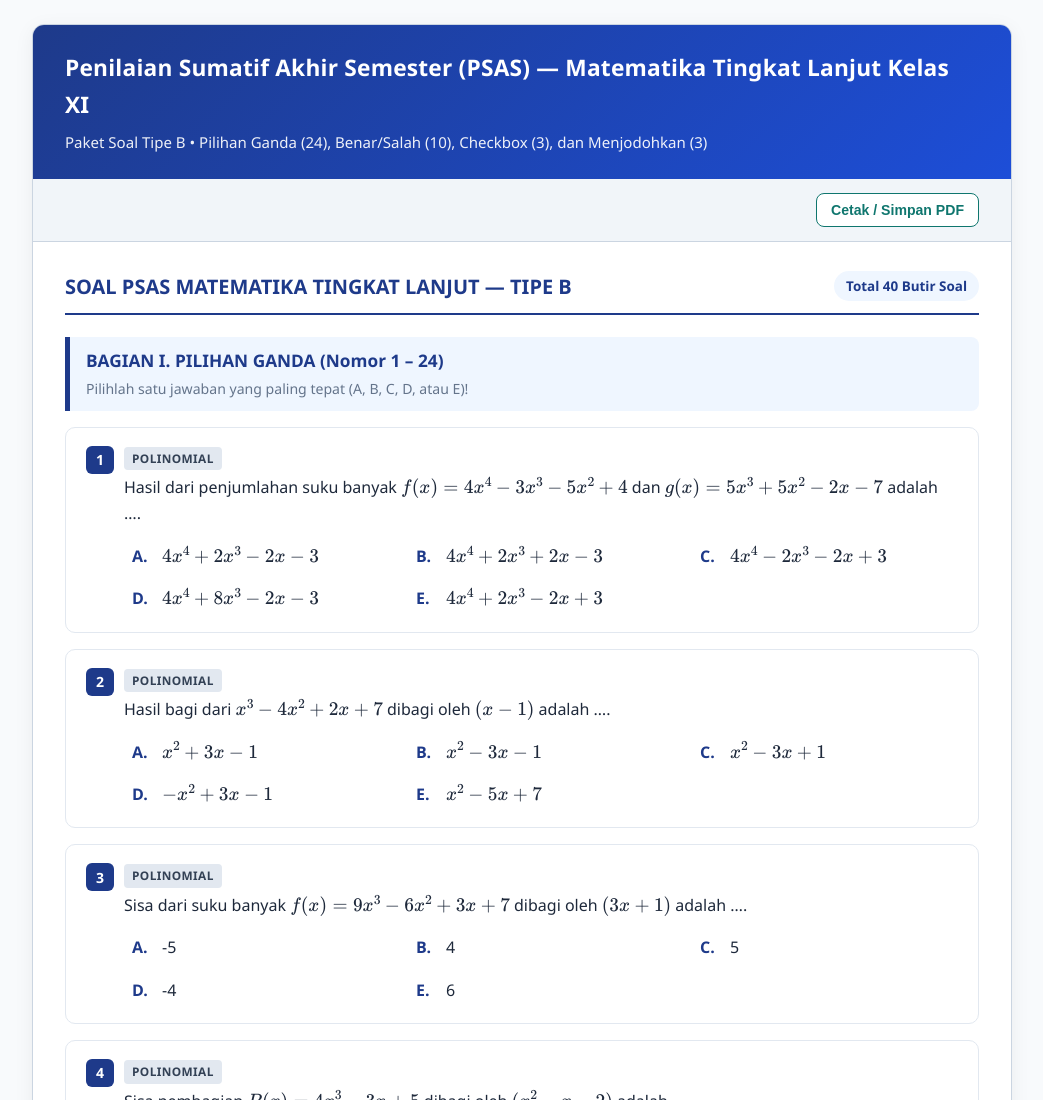
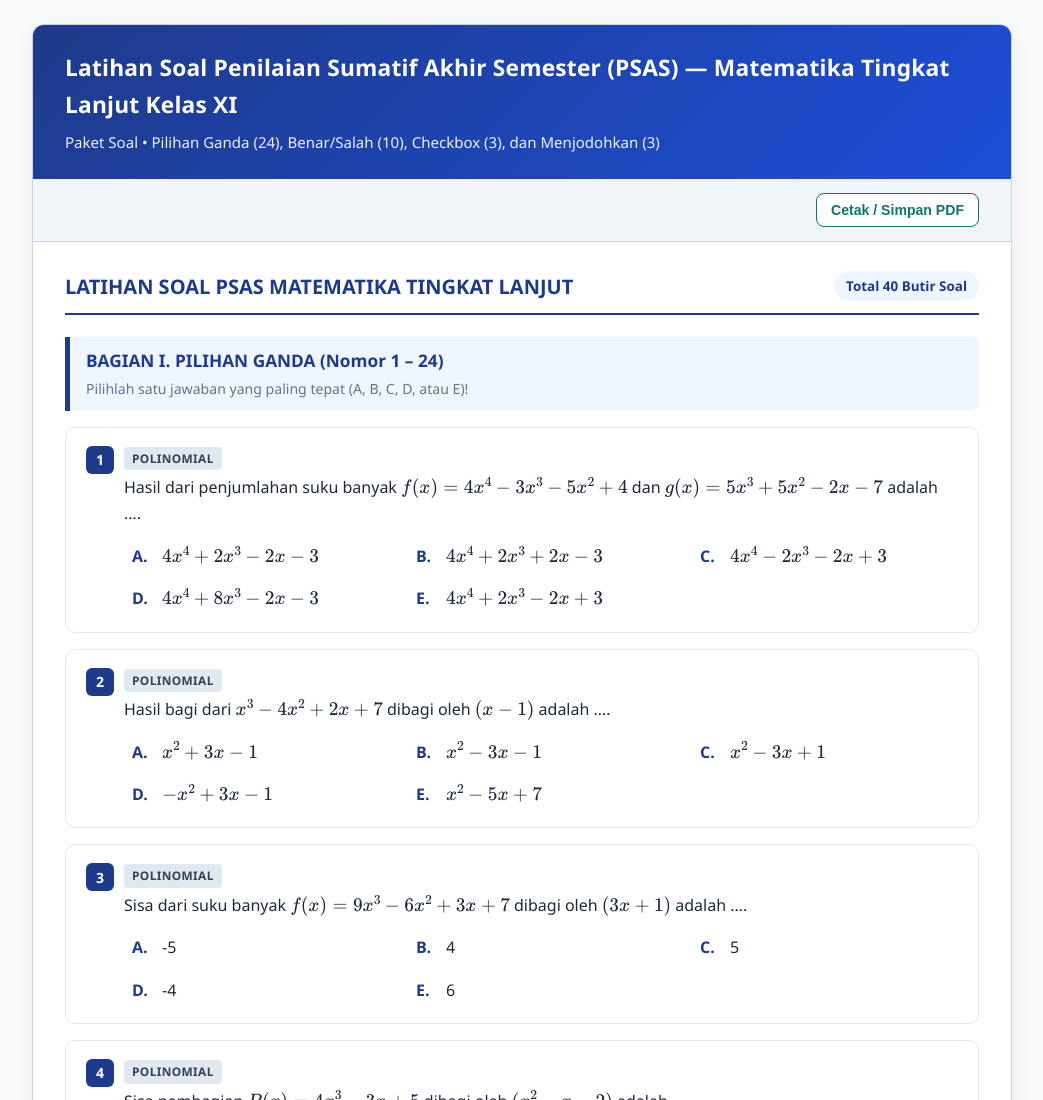
Before and after one commit to poerwanto/Latihan-PSAS-MTK-TL, a plain HTML site: page index.html in a window 1280 px wide. Shown: the top 1100 px of the page, without its empty margins (118-1161 px from the left). Drawn offline with nearby package versions, Linux system fonts and the light colour scheme.

Commit message:
Update title and headers in index.html

```diff
--- a/index.html
+++ b/index.html
@@ -3,7 +3,7 @@
 <head>
 <meta charset="UTF-8">
 <meta name="viewport" content="width=device-width, initial-scale=1.0">
-<title>Soal PSAS Matematika Tingkat Lanjut Kelas XI — Tipe B</title>
+<title>Soal Latihan PSAS Matematika Tinkat Lanjut</title>
 <script>
 window.MathJax = {
   tex: {
@@ -290,8 +290,8 @@ window.MathJax = {
 <body>
 <div class="container">
   <header>
-    <h1>Penilaian Sumatif Akhir Semester (PSAS) — Matematika Tingkat Lanjut Kelas XI</h1>
-    <p>Paket Soal Tipe B • Pilihan Ganda (24), Benar/Salah (10), Checkbox (3), dan Menjodohkan (3)</p>
+    <h1>Latihan Soal Penilaian Sumatif Akhir Semester (PSAS) — Matematika Tingkat Lanjut Kelas XI</h1>
+    <p>Paket Soal • Pilihan Ganda (24), Benar/Salah (10), Checkbox (3), dan Menjodohkan (3)</p>
   </header>
 
   <div class="toolbar">
@@ -301,7 +301,7 @@ window.MathJax = {
   <div class="content">
     <div id="tipeB">
       <div class="section-header">
-        <h2>SOAL PSAS MATEMATIKA TINGKAT LANJUT — TIPE B</h2>
+        <h2>LATIHAN SOAL PSAS MATEMATIKA TINGKAT LANJUT</h2>
         <span class="badge">Total 40 Butir Soal</span>
       </div>
       <div id="body-tipeB"></div>
```
